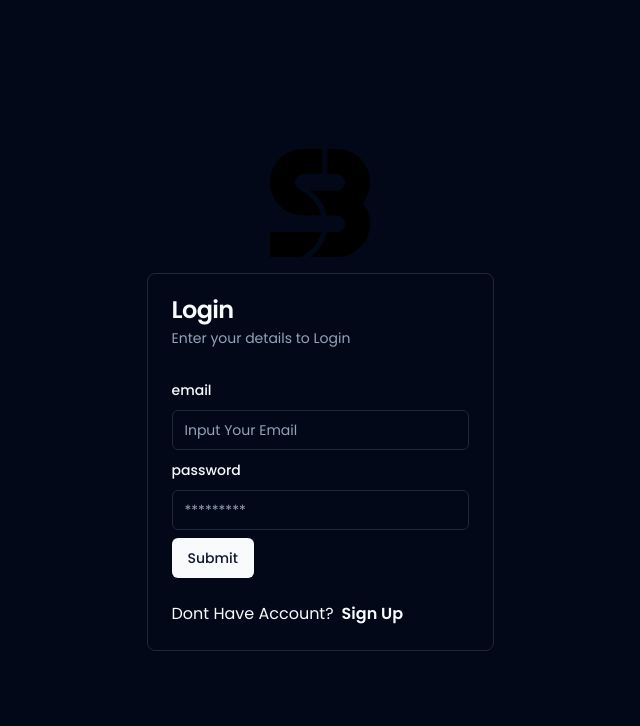
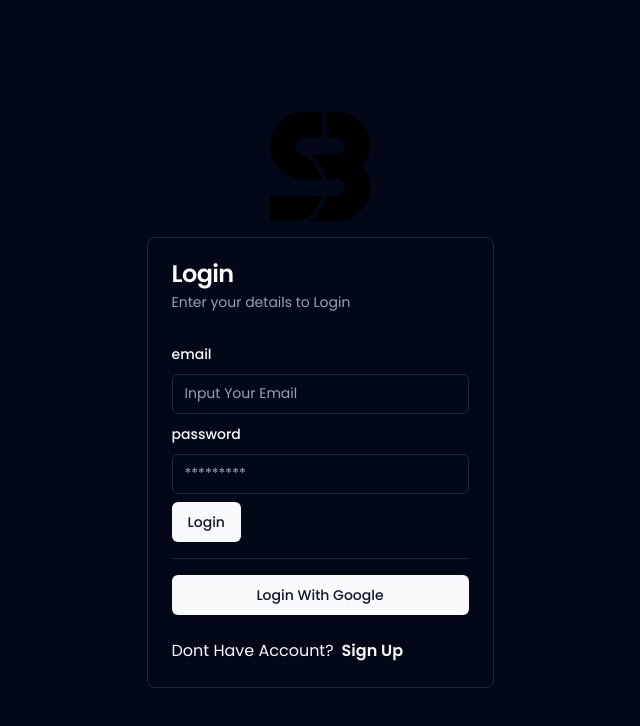
Before and after one commit to kinxyzz/ecommerce-v2, a Next.js app: page /login in a window 1280 px wide. Shown: the top 726 px of the page, without its empty margins (320-960 px from the left). Built offline with nearby package versions, Linux system fonts and the light colour scheme; no server answers.

Commit message:
feat:oauthgoogle

```diff
--- a/components/template/form/LoginForm.tsx
+++ b/components/template/form/LoginForm.tsx
@@ -13,6 +13,8 @@ import {
   FormMessage,
 } from "@/components/ui/form";
 import { Input } from "@/components/ui/input";
+import { useToast } from "@/components/ui/use-toast";
+import { serverUrl } from "@/lib/static";
 import { useTokenStore } from "@/store/authenticated/store";
 import { zodResolver } from "@hookform/resolvers/zod";
 import { Loader2 } from "lucide-react";
@@ -41,6 +43,7 @@ export const formLoginSchema = z.object({
 export default function LoginForm() {
   const setToken = useTokenStore((state) => state.setToken);
   const { login } = LoginUser();
+  const { toast } = useToast();
   const [errorStatus, setErrorStatus] = useState("");
   const [loading, setLoading] = useState(false);
   const router = useRouter();
@@ -59,9 +62,16 @@ export default function LoginForm() {
       onSuccess: (data) => {
         setToken(data.data);
         router.push("/");
+        setLoading(false);
+      },
+      onError: (error: any) => {
+        toast({
+          title: "Login Failed",
+          description: error?.response?.data?.error,
+        });
+        setLoading(false);
       },
     });
-    setLoading(false);
   }
   return (
     <Card>
@@ -118,11 +128,16 @@ export default function LoginForm() {
               <div>
                 <Button disabled={loading} type="submit">
                   {loading && <Loader2 className="mr-2 h-4 w-4 animate-spin" />}{" "}
-                  Submit
+                  Login
                 </Button>
               </div>
             </form>
           </Form>
+        </div>
+        <div className="min-w-72 border-t pt-4">
+          <Button asChild className="w-full">
+            <Link href={`${serverUrl}/api/auth/google`}>Login With Google</Link>
+          </Button>
         </div>
       </CardContent>
 
--- a/lib/static.ts
+++ b/lib/static.ts
@@ -1,2 +1,2 @@
-// export const serverUrl = "http://localhost:5500";
-export const serverUrl = "https://api.batikshop.devkin.xyz";
+export const serverUrl = "http://localhost:5500";
+// export const serverUrl = "https://api.batikshop.devkin.xyz";
```
